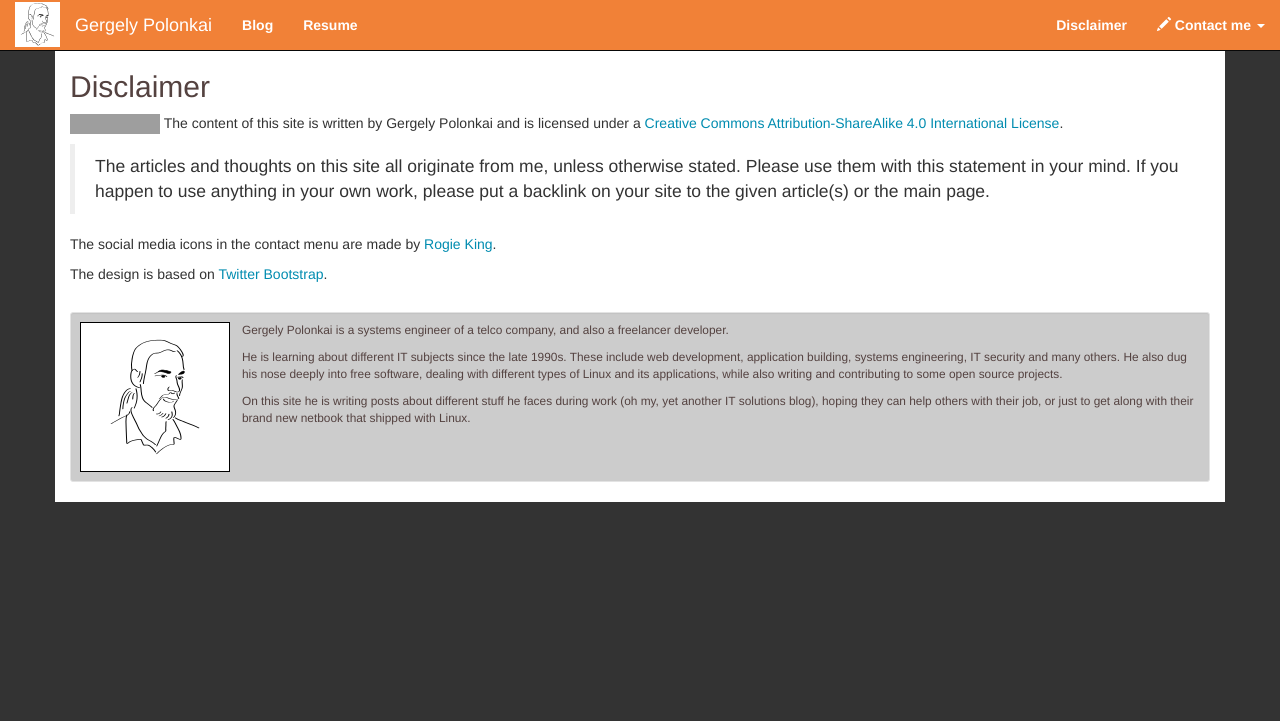
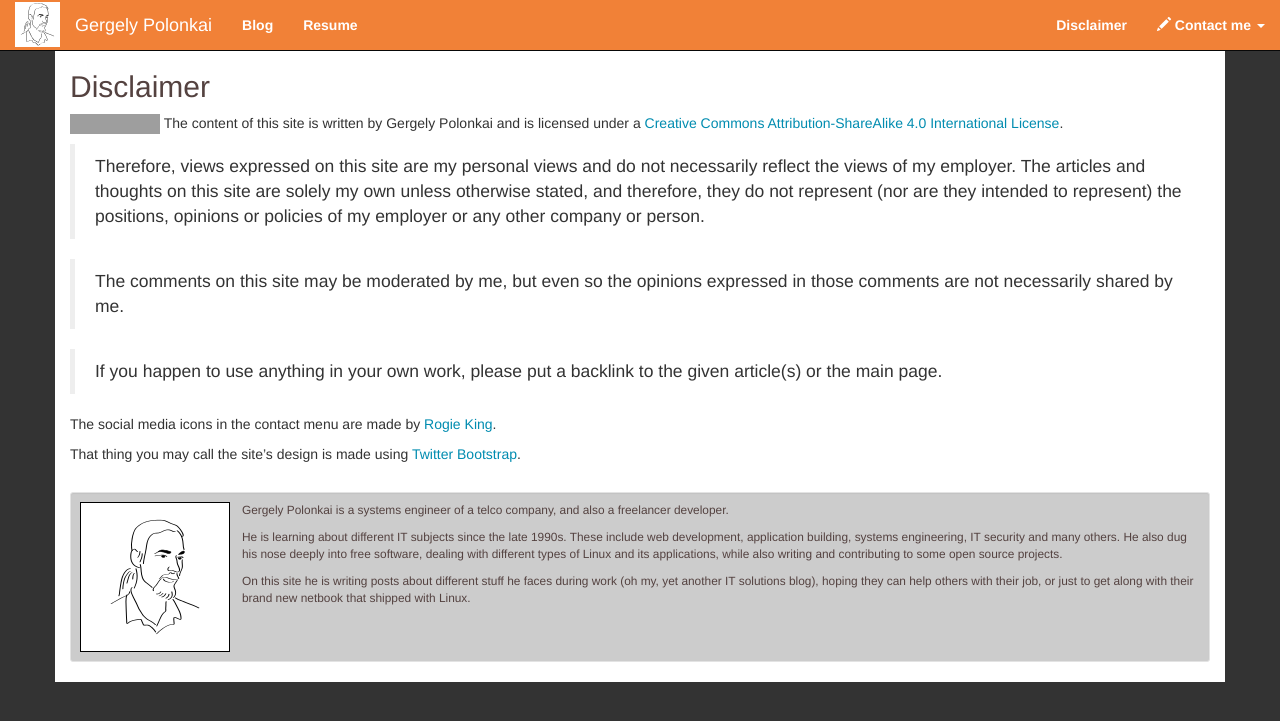
Before and after one commit to gergelypolonkai/gergelypolonkai.github.io, a Jekyll site: the page built from disclaimer/index.md, in a window 1280 px wide. Shown: the top 721 px of the page. Built offline with Jekyll 4.4.1, drawn with Linux system fonts in a browser that asks for light colours; nearby versions of some CDN libraries; comment, search, counter and statistics services are not loaded; grey boxes are pictures that could not be loaded.

Commit message:
Update disclaimer

```diff
--- a/disclaimer/index.md
+++ b/disclaimer/index.md
@@ -6,12 +6,22 @@ title: Disclaimer
 <a rel="license" href="http://creativecommons.org/licenses/by-sa/4.0/"><img alt="Creative Commons License" style="border-width:0" src="https://i.creativecommons.org/l/by-sa/4.0/80x15.png" /></a>
 <span xmlns:dct="http://purl.org/dc/terms/" href="http://purl.org/dc/dcmitype/Text" property="dct:title" rel="dct:type">The content of this site</span> is written by <span xmlns:cc="http://creativecommons.org/ns#" property="cc:attributionName">Gergely Polonkai</span> and is licensed under a <a rel="license" href="http://creativecommons.org/licenses/by-sa/4.0/">Creative Commons Attribution-ShareAlike 4.0 International License</a>.
 
-> The articles and thoughts on this site all originate from me, unless
-> otherwise stated. Please use them with this statement in your
-> mind. If you happen to use anything in your own work, please put a
-> backlink on your site to the given article(s) or the main page.
+> Therefore, views expressed on this site are my personal views and do
+> not necessarily reflect the views of my employer. The articles and
+> thoughts on this site are solely my own unless otherwise stated, and
+> therefore, they do not represent (nor are they intended to
+> represent) the positions, opinions or policies of my employer or any
+> other company or person.
+
+> The comments on this site may be moderated by me, but even so the
+> opinions expressed in those comments are not necessarily shared by
+> me.
+
+> If you happen to use anything in your own work, please put a
+> backlink to the given article(s) or the main page.
 
 The social media icons in the contact menu are made by [Rogie
 King](http://rog.ie/).
 
-The design is based on [Twitter Bootstrap](http://getbootstrap.com/).
+That thing you may call the site’s design is made using [Twitter
+Bootstrap](http://getbootstrap.com/).
```
